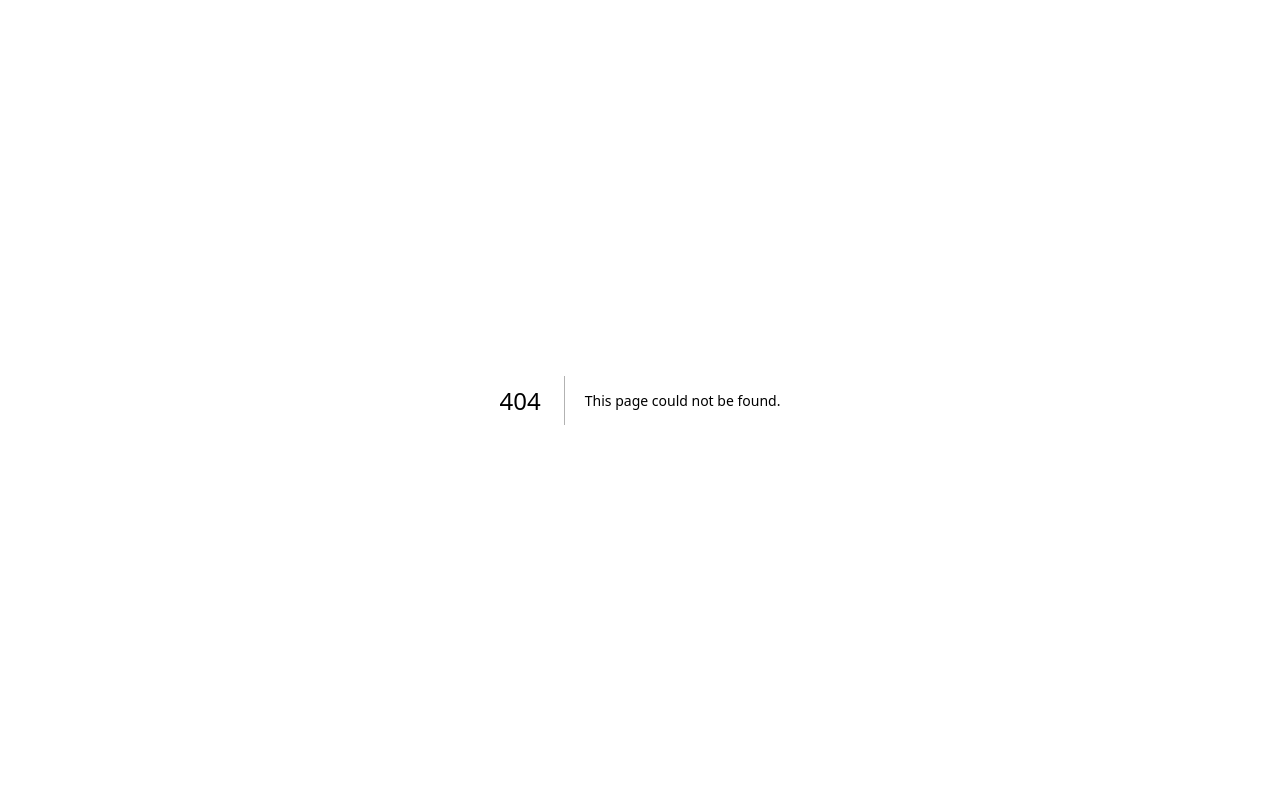
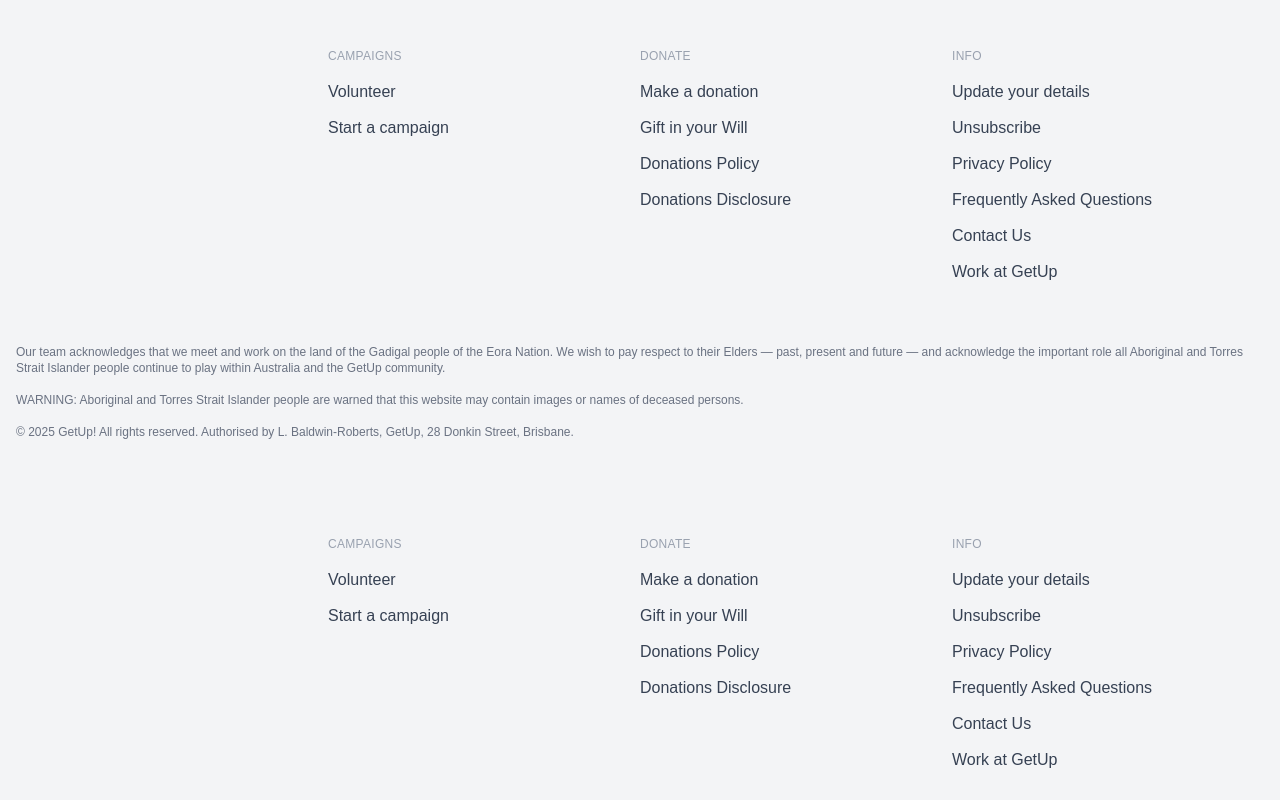
Before and after one commit to ProgNetwork/invasion-day, a Next.js app: page /components/Footer in a window 1280 px wide. Before the commit this address had no page. Shown: the top 800 px of the page. Built offline with nearby package versions, Linux system fonts and the light colour scheme.

Commit message:
Bring in Footer component

```diff
--- a/src/pages/_app.tsx
+++ b/src/pages/_app.tsx
@@ -1,6 +1,12 @@
 import "@/styles/globals.css";
 import type { AppProps } from "next/app";
+import Footer from "./components/Footer";
 
 export default function App({ Component, pageProps }: AppProps) {
-  return <Component {...pageProps} />;
+  return (
+    <>
+      <Component {...pageProps} />
+      <Footer />
+    </>
+  );
 }
--- /dev/null
+++ b/src/pages/components/Footer.tsx
@@ -0,0 +1,171 @@
+import Link from "next/link";
+import React from "react";
+
+interface FooterItem {
+  label: string;
+  path: string;
+  external?: boolean;
+}
+
+interface FooterColumn {
+  label: string;
+  items: FooterItem[];
+}
+
+interface FooterColumnProps {
+  data: FooterColumn;
+}
+
+const FOOTER_SECTIONS: FooterColumn[] = [
+  {
+    label: "Campaigns",
+    items: [
+      {
+        label: "Volunteer",
+        path: "https://action.getup.org.au",
+        external: true,
+      },
+      {
+        label: "Start a campaign",
+        path: "https://me.getup.org.au",
+        external: true,
+      },
+    ],
+  },
+  {
+    label: "Donate",
+    items: [
+      {
+        label: "Make a donation",
+        path: "https://getup.org.au/donate",
+      },
+      {
+        label: "Gift in your Will",
+        path: "https://getup.org.au/donate/willpower",
+      },
+      {
+        label: "Donations Policy",
+        path: "https://getup.org.au/donations-policy",
+      },
+      {
+        label: "Donations Disclosure",
+        path: "https://getup.org.au/about/transparency",
+      },
+    ],
+  },
+  {
+    label: "Info",
+    items: [
+      {
+        label: "Update your details",
+        path: "https://getup.org.au/dashboard",
+      },
+      {
+        label: "Unsubscribe",
+        path: "https://getup.org.au/unsubscribe",
+      },
+      {
+        label: "Privacy Policy",
+        path: "https://getup.org.au/privacy-policy",
+      },
+      {
+        label: "Frequently Asked Questions",
+        path: "https://getup.org.au/about/faqs",
+      },
+      {
+        label: "Contact Us",
+        path: "https://getup.org.au/contact-us",
+      },
+      {
+        label: "Work at GetUp",
+        path: "https://getup.org.au/about/work-at-getup",
+      },
+    ],
+  },
+];
+
+const FooterLink: React.FC<{ item: FooterItem }> = ({ item }) => {
+  const linkClasses = "my-3 block text-gray-700 hover:text-primary-600 transition-colors duration-200";
+
+  if (item.external) {
+    return (
+      <a
+        href={item.path}
+        className={linkClasses}
+        target="_blank"
+        rel="noopener noreferrer"
+      >
+        {item.label}
+        {/* TODO: needs an external link icon */}
+      </a>
+    );
+  }
+
+  return (
+    <Link href={item.path} className={linkClasses}>
+      {item.label}
+    </Link>
+  );
+};
+
+const FooterColumn: React.FC<FooterColumnProps> = ({ data }) => (
+  <div className="w-1/2 md:w-3/12 mb-8 md:mb-0 text-sm sm:text-base">
+    <h3 className="text-xs mb-4 uppercase text-gray-400 font-medium tracking-wide">
+      {data.label}
+    </h3>
+    <nav aria-label={`${data.label} links`}>
+      <ul className="space-y-3">
+        {data.items.map((item) => (
+          <li key={item.path}>
+            <FooterLink item={item} />
+          </li>
+        ))}
+      </ul>
+    </nav>
+  </div>
+);
+
+const Footer: React.FC = () => {
+  const currentYear = new Date().getFullYear();
+
+  return (
+    <footer className="bg-gray-100 px-4 py-12" role="contentinfo">
+      <div className="max-w-7xl mx-auto">
+        <div className="flex flex-wrap">
+          <div className="mb-8 w-1/2 text-sm md:mb-0 md:w-3/12">
+            <div
+              className="-m-1.5 -ml-1.5 mb-4 w-2/5"
+              style={{ minWidth: "100px", padding: "12px 4px" }}
+            >
+            </div>
+          </div>
+
+          {FOOTER_SECTIONS.map((section) => (
+            <FooterColumn key={section.label} data={section} />
+          ))}
+        </div>
+
+        <div className="mt-12 text-xs text-gray-500 space-y-4">
+          <p>
+            Our team acknowledges that we meet and work on the land of the Gadigal people of the Eora Nation.
+            We wish to pay respect to their Elders — past, present and future — and acknowledge the important
+            role all Aboriginal and Torres Strait Islander people continue to play within Australia and the
+            GetUp community.
+          </p>
+
+          <p className="w-full">
+            WARNING: Aboriginal and Torres Strait Islander people are warned that this website may contain
+            images or names of deceased persons.
+          </p>
+
+          <p>
+            © {currentYear} GetUp! All rights reserved. Authorised by L. Baldwin-Roberts, GetUp, 28 Donkin
+            Street, Brisbane.
+          </p>
+        </div>
+      </div>
+    </footer>
+  );
+};
+
+export default Footer;
```
